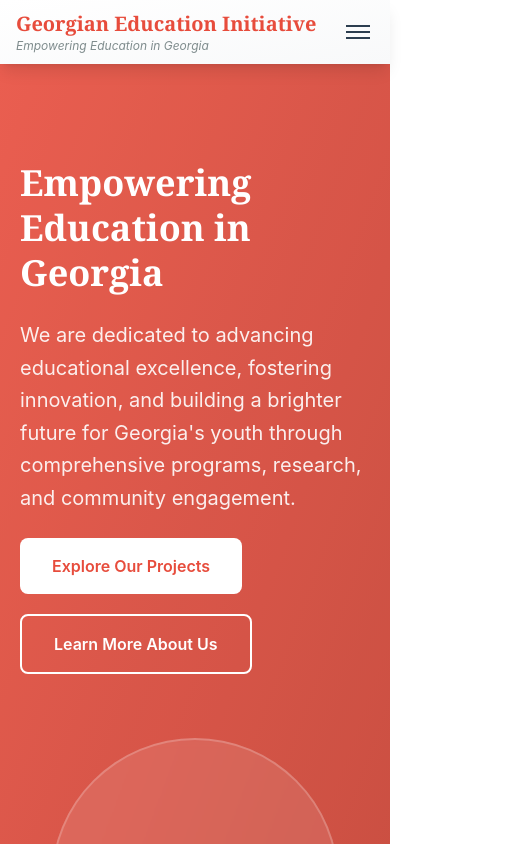
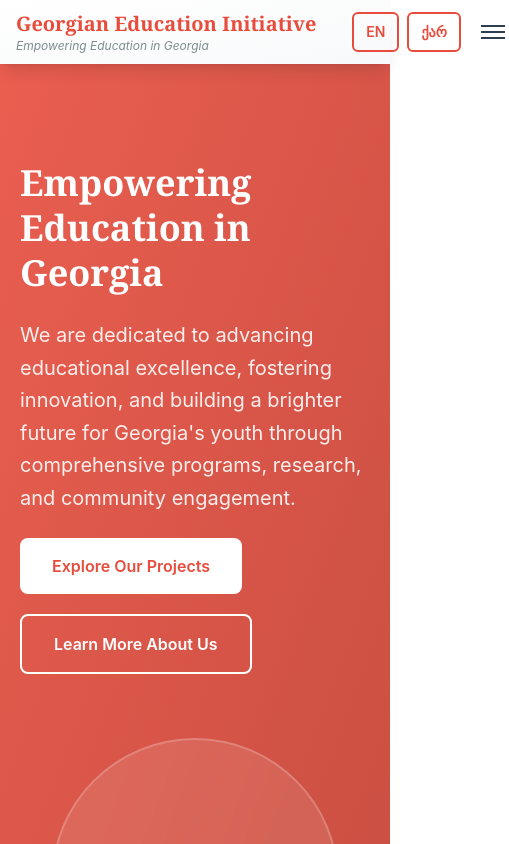
Before and after one commit to ikutsia/ngo, a React (Create React App) app: page / in a window 390 px wide. Shown: the top 844 px of the page, 509 px wide, since content can reach past the window. Built offline with nearby package versions, Linux system fonts and the light colour scheme; no server answers.

Commit message:
Improving mobile responsiveness - placing language switcher button outside hamburger menu

```diff
--- a/src/components/Header.js
+++ b/src/components/Header.js
@@ -208,6 +208,11 @@ const Header = () => {
           <LanguageSwitcher />
         </div>
 
+        {/* Mobile Language Switcher */}
+        <div className="md:hidden">
+          <LanguageSwitcher />
+        </div>
+
         {/* Mobile Hamburger Menu Button */}
         <button
           className="md:hidden flex flex-col justify-center items-center w-8 h-8 p-1 rounded-md hover:bg-gray-100 transition-colors duration-200"
@@ -385,11 +390,6 @@ const Header = () => {
                 </Link>
               </li>
             </ul>
-
-            {/* Mobile Language Switcher */}
-            <div className="px-6 py-4 border-t border-gray-100">
-              <LanguageSwitcher />
-            </div>
           </nav>
         </div>
       </div>
```
